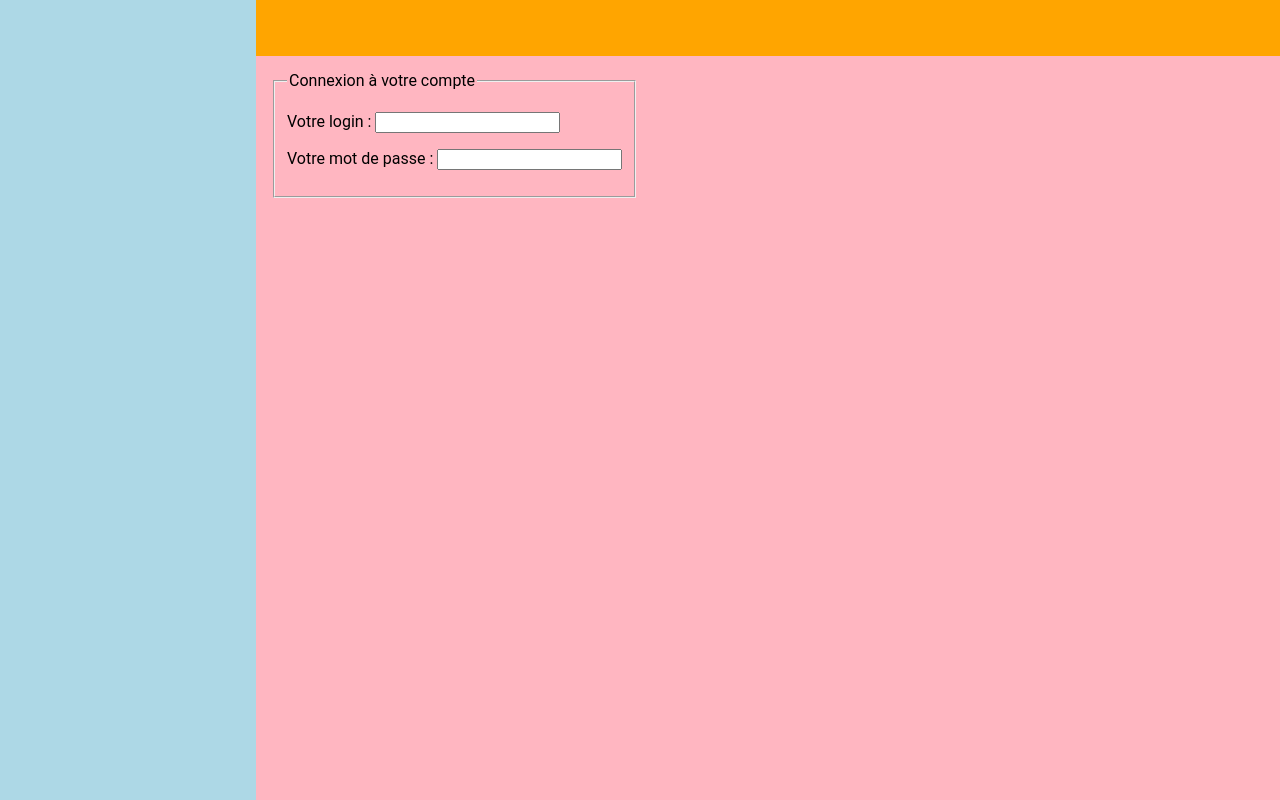
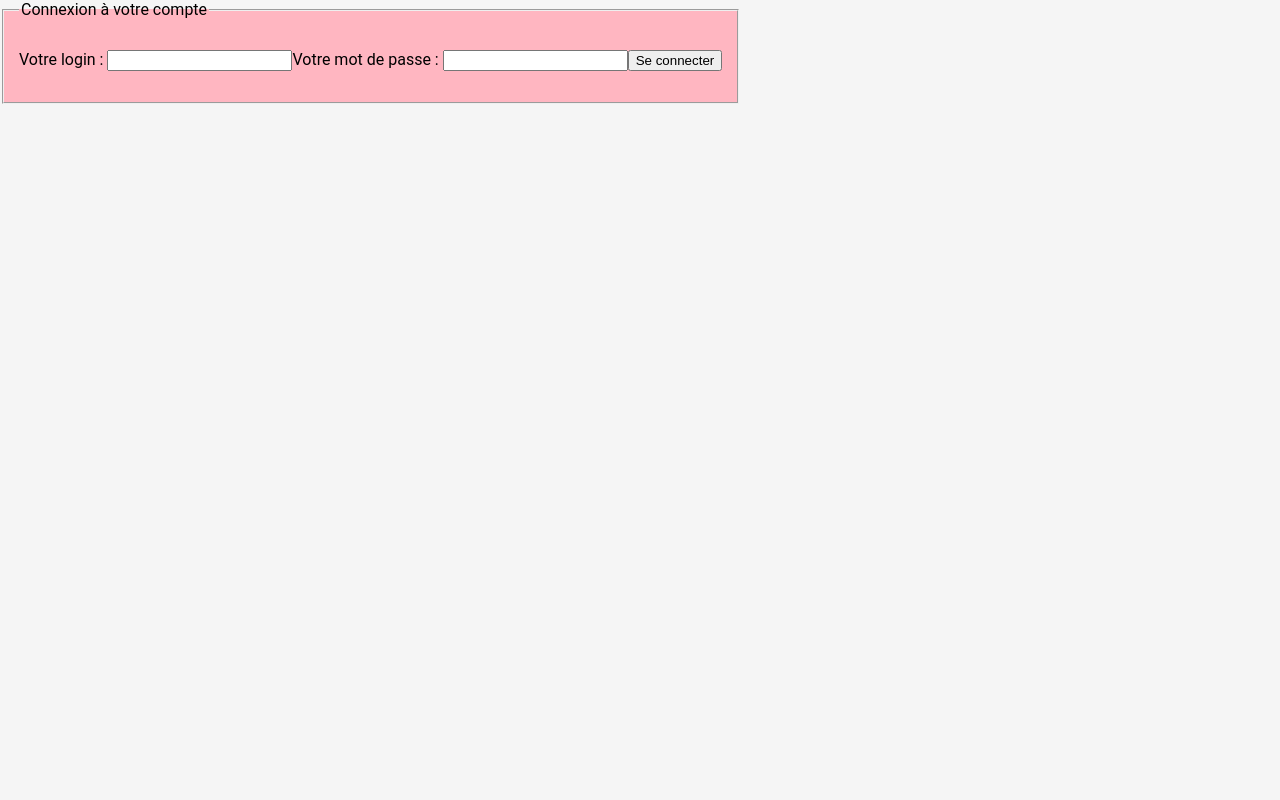
Before and after one commit to VincentGonnet/BNP-Parihaut, a PHP site: page / in a window 1280 px wide. Run offline with PHP 8.4, Linux system fonts and the light colour scheme; data that the repository does not hold is empty.

Commit message:
feature : login form without css

```diff
--- a/src/controller/controller.php
+++ b/src/controller/controller.php
@@ -5,3 +5,7 @@ require_once 'view/view.php';
 function CtlDisplayLoginPage(){
     displayLoginPage();
 }
+
+function CtlGlobalLayout(){
+    require_once 'vue/global-layout.php';
+}
--- a/src/controller/front-controller.php
+++ b/src/controller/front-controller.php
@@ -2,3 +2,7 @@
 
 require_once 'controller/controller.php';
 CtlDisplayLoginPage();
+
+/*if (isset($_POST['connection'])){
+    appel du modele qui affiche le global layout
+}*/
--- a/src/style.css
+++ b/src/style.css
@@ -53,3 +53,16 @@ main {
 
     background-color: lightpink;
 }
+
+/* login form */
+
+fieldset {
+
+   flex: 15;
+
+    display: flex;
+
+    padding: 15px;
+
+    background-color: lightpink;
+}
--- a/src/view/loginPage.php
+++ b/src/view/loginPage.php
@@ -7,7 +7,8 @@ function displayLoginPage(){
             <legend>Connexion à votre compte</legend>
             <p><label>Votre login : </label><input type="text" name="login" /></p>
             <p><label>Votre mot de passe : </label><input type="text" name="password" /></p>
+            <p><input type="submit" value="Se connecter" name="connection" /></p
             </fieldset></form>';
-    require_once 'view/global-layout.php';
+    echo $view;
 
 }
```
